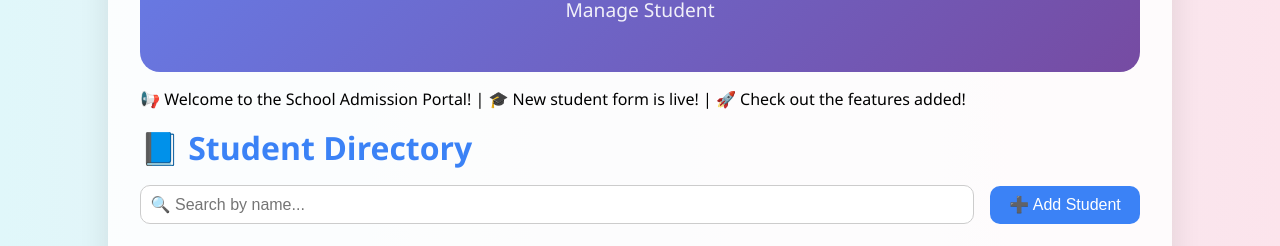
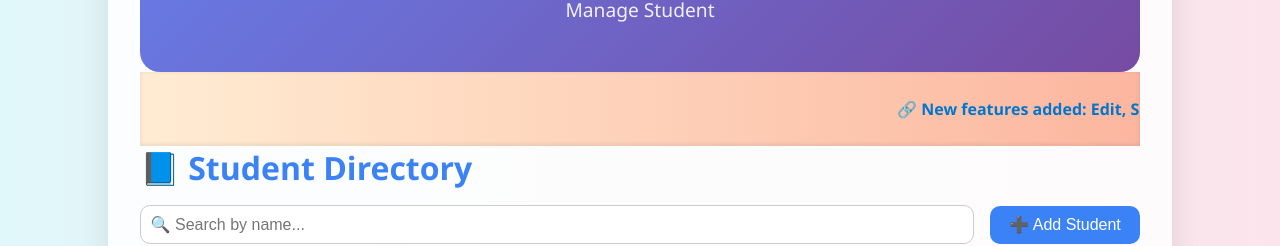
Before and after one commit to Vikas-Singh-G/school-admission-frontend, a React (Create React App) app: page / in a window 1280 px wide. Shown: the part 167-413 px from the top of the page. Built offline with nearby package versions, Linux system fonts and the light colour scheme; no server answers.

Commit message:
Added Age & Gender columns to UI table ✨

```diff
--- a/src/components/Ticker.js
+++ b/src/components/Ticker.js
@@ -3,9 +3,11 @@ import './Ticker.css';
 
 const Ticker = () => {
   return (
-    <div className="">
+    <div className="ticker">
       <p>
-        📢 Welcome to the School Admission Portal! | 🎓 New student form is live! | 🚀 Check out the features added!
+        🔗 <a href="#features">New features added: Edit, Search, Confirm Delete</a> &nbsp; • &nbsp;
+        💡 Built using Java + React + MySQL 🚀 &nbsp; • &nbsp;
+        📣 Stay tuned for more updates!
       </p>
     </div>
   );
```
